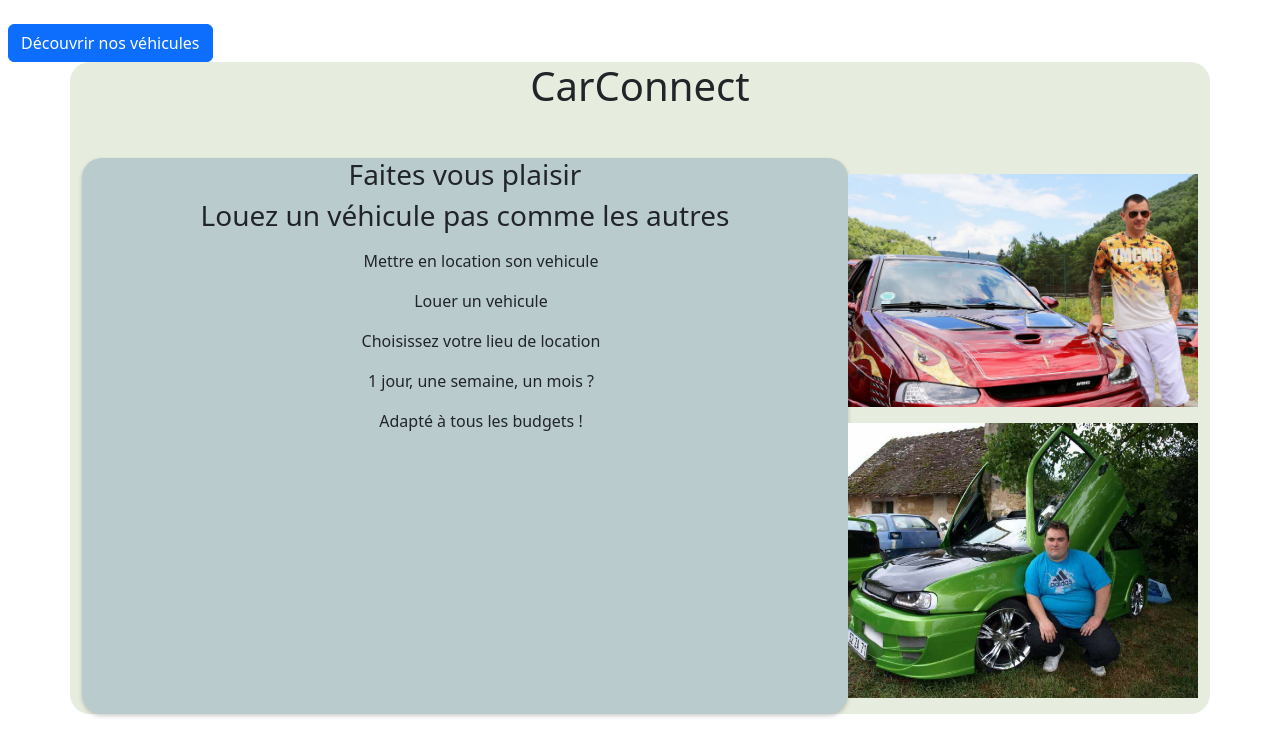
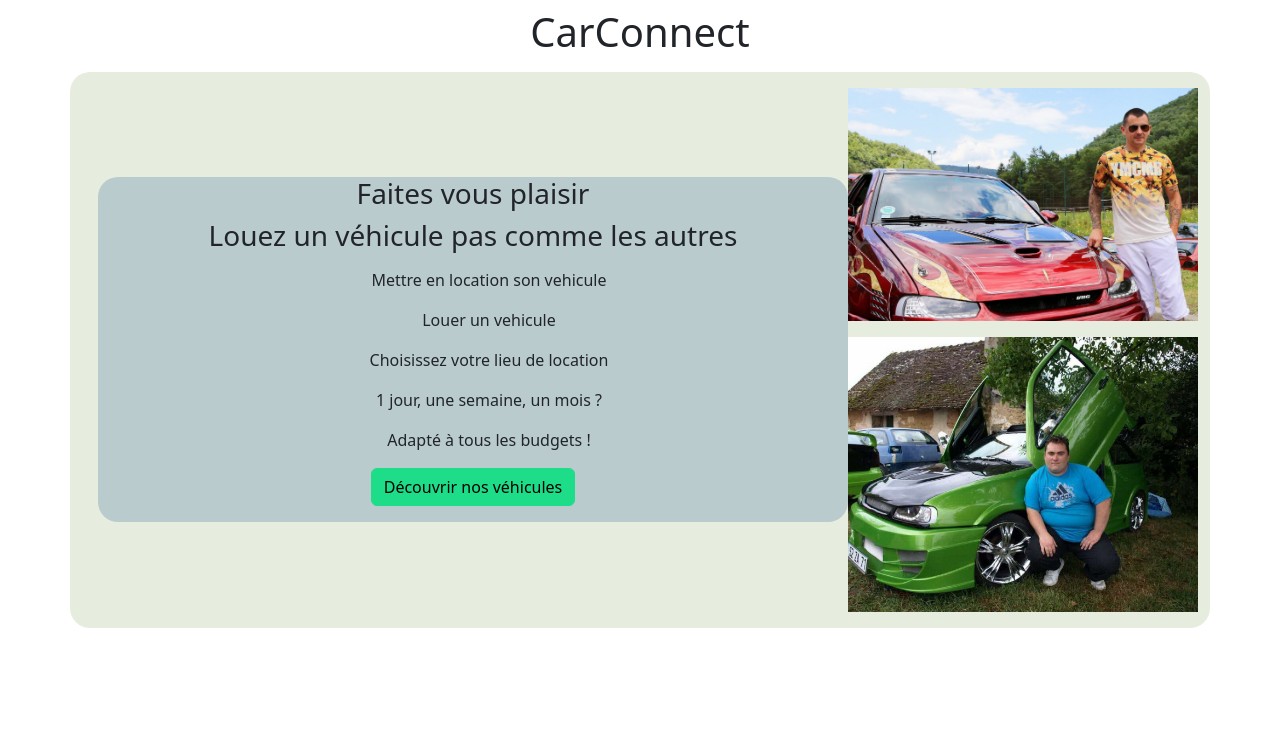
Before and after one commit to JPR9286/carconnect, a Rails app: page / in a window 1280 px wide. Shown: the part 67-800 px from the top of the page. Run offline with Rails 7, Linux system fonts and the light colour scheme; style sheets or scripts are compiled from the project's sources; some libraries are stand-ins or nearby versions.

Commit message:
home modif

```diff
--- a/app/assets/stylesheets/pages/_home.scss
+++ b/app/assets/stylesheets/pages/_home.scss
@@ -8,5 +8,9 @@
 #description-home {
   background-color: rgb(186, 203, 206);
   border-radius: 20px;
-  box-shadow: 0 2px 4px rgba(0, 0, 0, 0.2);
+
 }
+
+.images-home {
+  border-radius: 20px;
+}
--- a/app/views/pages/home.html.erb
+++ b/app/views/pages/home.html.erb
@@ -1,14 +1,14 @@
 
-<a class="btn btn-primary mt-4 mx-2" href="./vehicules"> Découvrir nos véhicules </a>
 
-<div class="container">
-  <div class = "fs-1 fw-bold text-center mb-5">
+
+  <div class = "mt-2 fw-bold text-center mb-3">
     <h1> CarConnect </h1>
   </div>
+<div class="container">
 
     <div class="d-flex justify-content-between" id="main">
 
-    <div class= "text-center" id="description-home" style="width: 70%;">
+    <div class= "ms-3 align-self-center text-center" id="description-home" style="width: 70%;">
       <h3> Faites vous plaisir </h3>
       <h3 class="mb-3"> Louez un véhicule pas comme les autres </h3>
       <ul>
@@ -18,10 +18,11 @@
         <p>1 jour, une semaine, un mois ?</>
         <p>Adapté à tous les budgets ! </p>
       </ul>
+    <a class="mb-3 btn btn-success" type="buton" mt-4 mx-2" href="./vehicules"> Découvrir nos véhicules </a>
     </div>
 
-    <div class="d-inline-grid justify-content-center">
-
+    <div class="d-inline-grid justify-content-center" >
+        <div class="images-home">
         <div class="mb-3 mt-3">
           <%= image_tag "bof_two.jpeg", width: 350 %>
         </div>
@@ -31,5 +32,8 @@
         </div>
 
         </div>
+
+        </div>
       </div>
+
     </div>
```
Also changed, not shown: app/assets/images/trotinete.webp (added).
